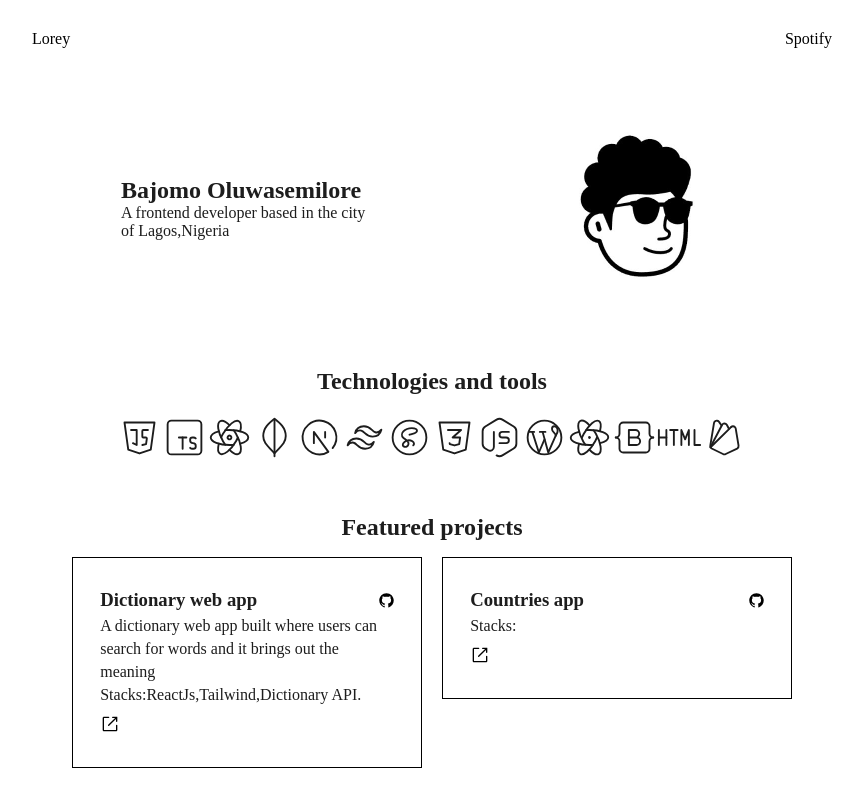
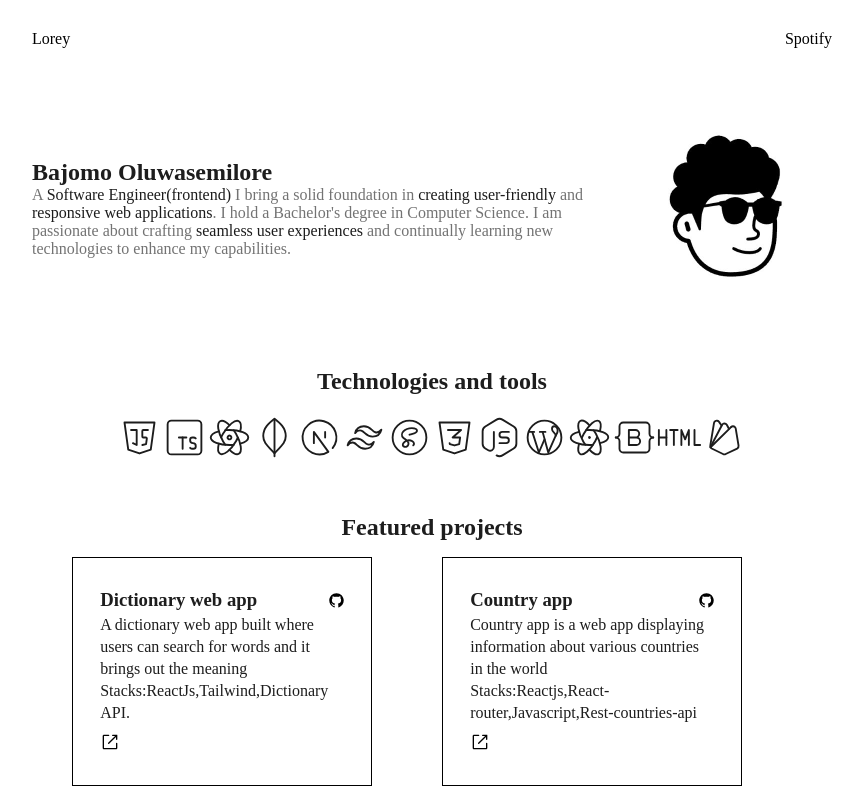
Before and after one commit to Sbtech24/Portfolio, a Next.js app: page / in a window 1280 px wide. Shown: the top 800 px of the page, without its empty margins (208-1071 px from the left). Built offline with nearby package versions, Linux system fonts and the light colour scheme.

Commit message:
ui fixes

```diff
--- a/src/app/page.jsx
+++ b/src/app/page.jsx
@@ -13,8 +13,12 @@ const Home = () => {
       <section className={styles.heroContainer}>
         <div>
           <h1>Bajomo Oluwasemilore</h1>
-          <p>A frontend developer based in the city
-<br/>of Lagos,Nigeria</p>
+          <p className={styles.paragraph}>A <span className={styles.span}> Software Engineer(frontend) </span>
+             I bring a solid foundation in <span className={styles.span}>creating user-friendly</span> and <span className={styles.span}>responsive web applications</span>.
+              I hold a Bachelor's degree in Computer Science.
+               I am passionate about crafting <span className={styles.span}>seamless user experiences</span> and continually learning new technologies to enhance my capabilities.
+          </p>
+
         </div>
        <Image src={Hero}width={200} height={200} className={styles.img}/>
       </section>
@@ -30,7 +34,7 @@ const Home = () => {
         <h1 className={styles.h1}>Featured projects</h1>
         <div className={styles.wrapper}>
        <Projects name="Dictionary web app" link="https://dictionary-web-app-liart.vercel.app/" desc="A dictionary web app built where users can search for words and it brings out the meaning " stack="ReactJs,Tailwind,Dictionary API." gitlink="https://github.com/Sbtech24/Dictionary-web-app-"/>
-       <Projects name="Countries app" link="https://dictionary-web-app-liart.vercel.app/" gitlink=""/>
+       <Projects name="Country app" link="" desc="Country app is a web app displaying information about various countries in the world" stack="Reactjs,React-router,Javascript,Rest-countries-api" gitlink="https://github.com/Sbtech24/Countries"/>
        <Projects name="Clippy" link="https://dictionary-web-app-liart.vercel.app/"  gitlink=""/>
        </div>
       </section>
--- a/src/app/page.module.css
+++ b/src/app/page.module.css
@@ -10,7 +10,12 @@
 .h1{
   text-align: center;
 }
-
+.paragraph{
+  color: hsl(0, 0%, 45%);
+}
+.span{
+  color: hsl(0, 0%, 11%);
+}
 .toolsContainer{
   padding: 30px;
 }
--- a/src/components/Projects/Projects.jsx
+++ b/src/components/Projects/Projects.jsx
@@ -9,8 +9,7 @@ import Image from 'next/image'
 const Projects = ({name,gitlink,desc,stack,link}) => {
   return (
     <div className={styles.container}>
-
-          <div className={styles.box}>
+        <div className={styles.box}>
           <div className={styles.projectHeader}>
             <h3 className='project-name'>{name}</h3>
             <Link href={gitlink}>
--- a/src/components/Projects/projects.module.css
+++ b/src/components/Projects/projects.module.css
@@ -14,8 +14,8 @@
     border: 1px solid black;
     padding:1.7em;
     margin-top: 1em;
-    line-height: 23px;
-
+    line-height: 22px;
+    max-width: 300px;
 }
 .projectHeader{
     display: flex;
```
